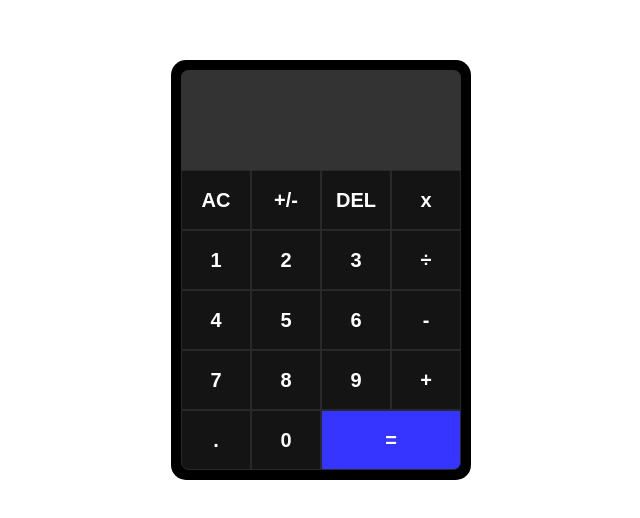
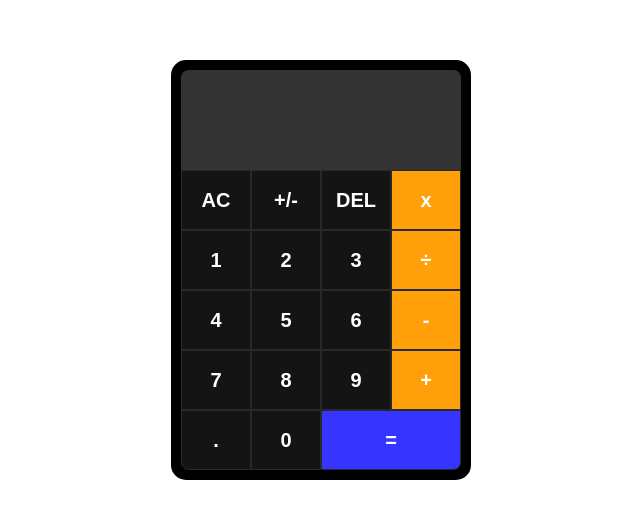
Before and after one commit to kushyzee/zee-calculator, a plain HTML site: page index.html in a window 1280 px wide. Shown: the part 130-648 px from the top of the page, without its empty margins (319-959 px from the left). Drawn offline with Linux system fonts and the light colour scheme.

Commit message:
change .bg-yellow to .operator

```diff
--- a/style.css
+++ b/style.css
@@ -70,7 +70,7 @@ body {
   flex-grow: 0;
 }
 
-.bg-yellow {
+.operator {
   background-color: var(--secondary-color);
 }
 
```
